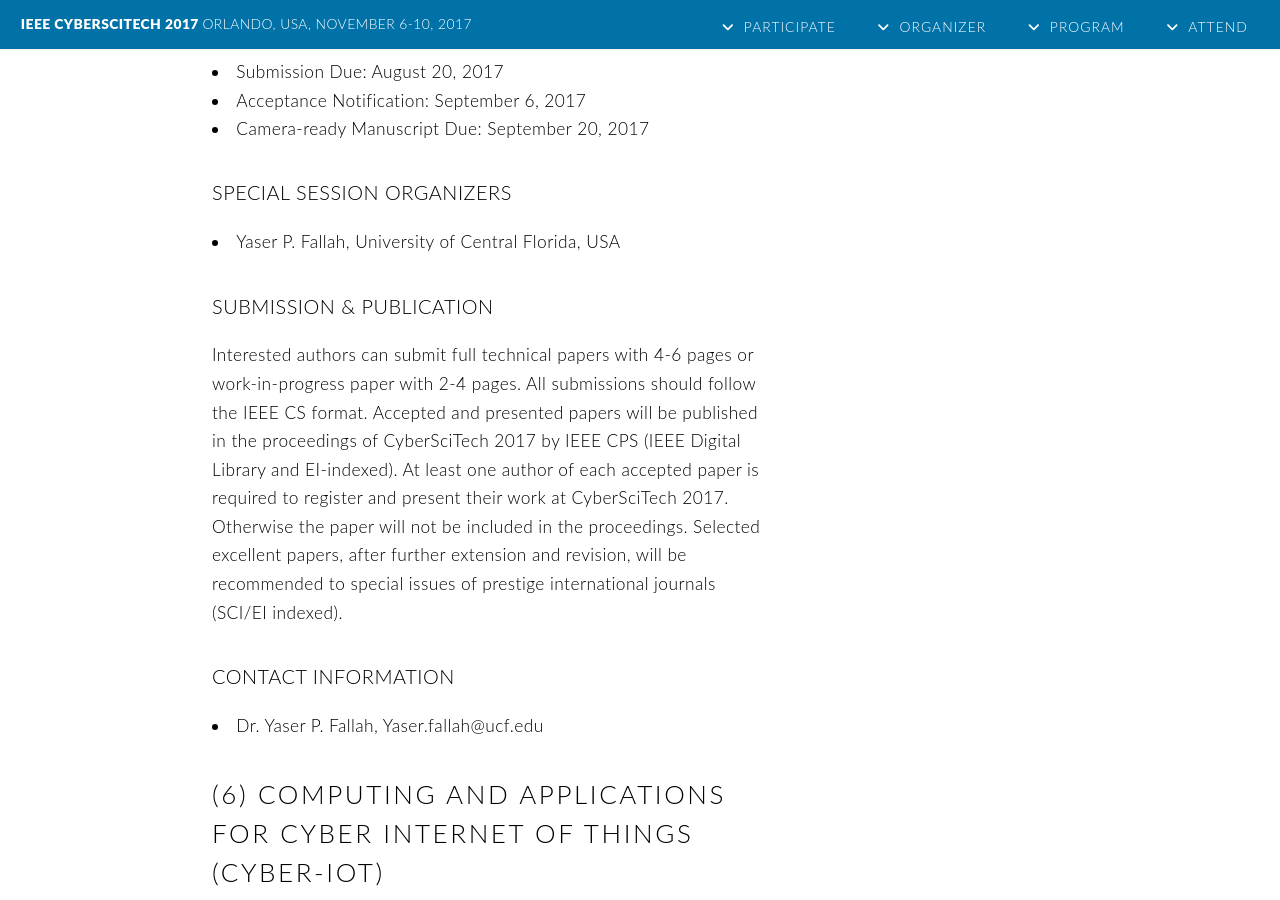
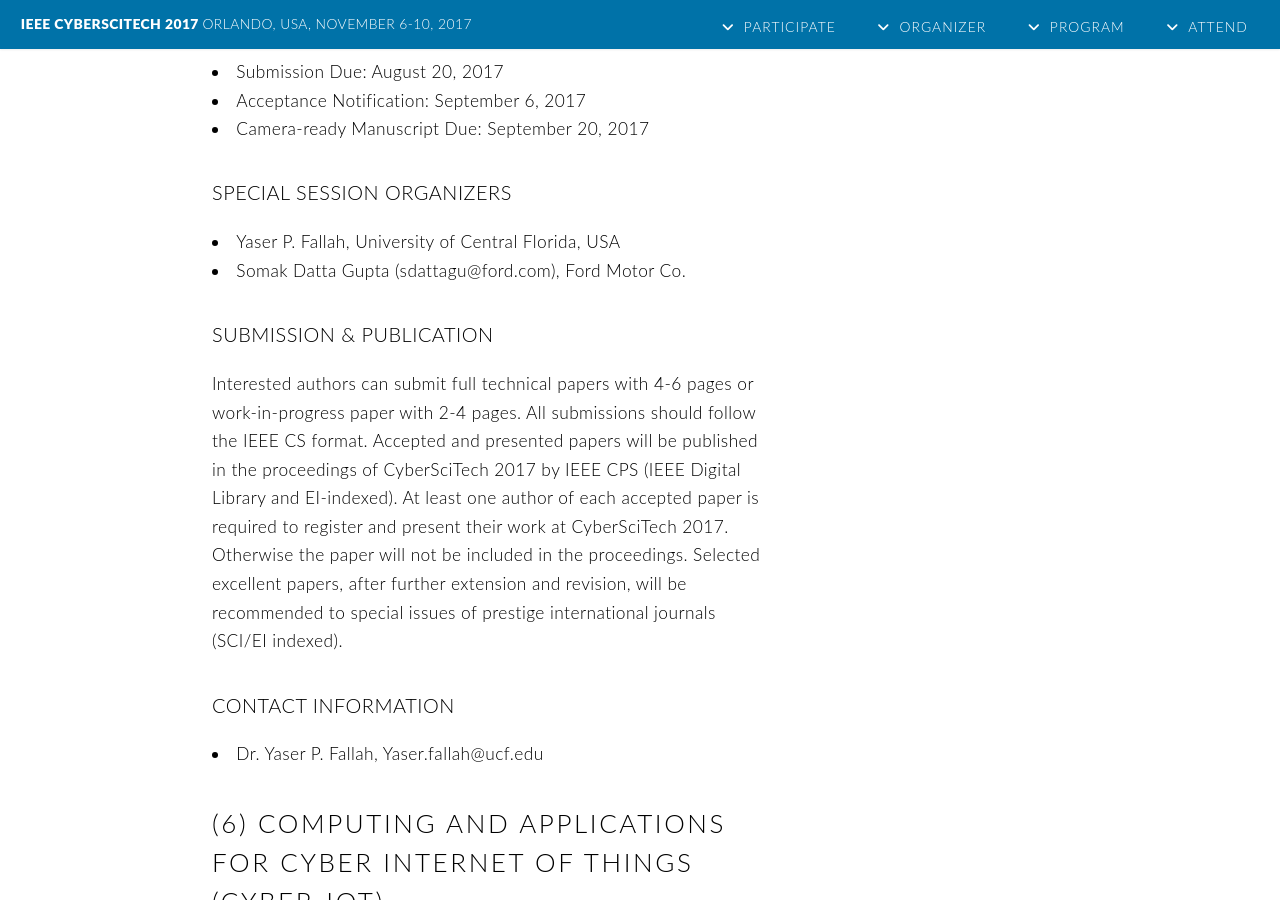
Before and after one commit to cyber-science/2017, a Jekyll site: the page built from special-session.md, in a window 1280 px wide and 900 px high, scrolled down 8909 px. Built offline with Jekyll 4.4.1, drawn with Linux system fonts in a browser that asks for light colours; nearby versions of some CDN libraries.

Commit message:
add CCATS organizer

```diff
--- a/special-session.md
+++ b/special-session.md
@@ -177,6 +177,7 @@ This special session solicits original, unpublished papers (including work-in-pr
 ### SPECIAL SESSION ORGANIZERS
 
 - Yaser P. Fallah, University of Central Florida, USA
+- Somak Datta Gupta (sdattagu@ford.com),  Ford Motor Co.
 
 ### SUBMISSION & PUBLICATION
 
```
